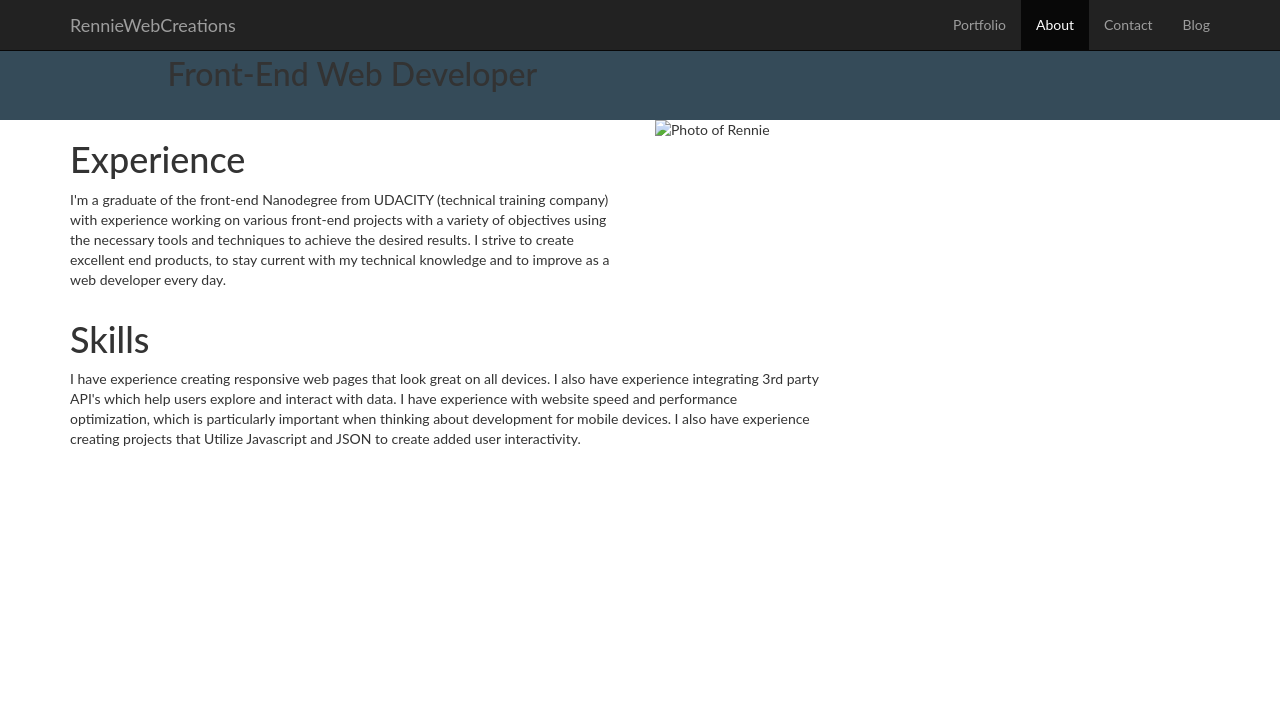
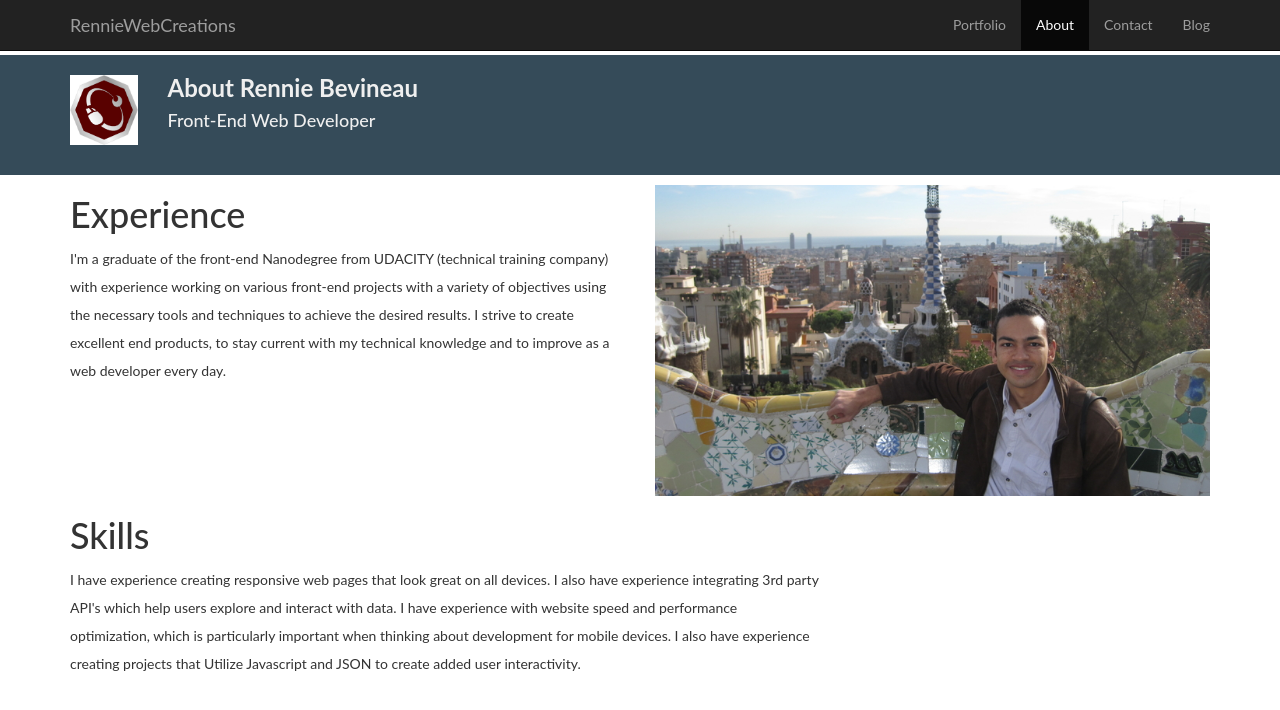
Before and after one commit to Renniesb/Portfolio-page, a plain HTML site: page about.html in a window 1280 px wide. Drawn offline with nearby package versions, Linux system fonts and the light colour scheme.

Commit message:
format pages

```diff
--- a/about.html
+++ b/about.html
@@ -40,16 +40,16 @@
 	</nav>
 
 	<div class="bg-blue">
-		<div class="container">
+		<div class="container" id="content">
 			<div class="row">
 
 				<div class="col-xs-4 col-sm-2 col-lg-1">
-					<img class="title-logo img-responsive" src="img/mouse_logo.jpg"  alt="my logo image">
+					<img class="pages-logo img-responsive" src="img/mouse_logo.jpg"  alt="my logo image">
 				</div>
 
 				<div class=" col xs-8 col-sm-10 col-lg-11">
-					<h3 class="title"><strong>About Rennie Bevineau</strong></h3>
-					<h4 class="subtitle">Front-End Web Developer</h4>
+					<h3 class="pages-title"><strong>About Rennie Bevineau</strong></h3>
+					<h4 class="pages-title">Front-End Web Developer</h4>
 				</div>
 			</div> <!-- end of row -->
 		</div> <!-- end of container -->
--- a/css/main.css
+++ b/css/main.css
@@ -13,9 +13,16 @@
 	border: 1px solid red !important;
 }*/
 
+.pages-logo{
+	width: 80px;
+    height: 70px;
+    margin-top: 20px;
+}
+
 body{
 font-family: 'Lato', sans-serif;
 word-wrap: break-word;
+line-height: 200%;
 }
 
 
@@ -23,8 +30,20 @@ word-wrap: break-word;
 	color: #747704
 }
 
+#my-image {
+    margin-top: 10px;
+}
+
+.pages-title{
+	color: #efefef;
+}
+
 .subtitle{
 	font-size: 4vmin;
+}
+
+.tie-photo {
+    margin-top: 20px;
 }
 
 .title2 {
@@ -72,6 +91,7 @@ hr {
 
 .bg-blue {
 	background-color: #354b59;
+	margin-top: 55px;
 	min-height: 120px;
 }
 
```
Also changed, not shown: contact.html (+1 -1 lines), img/mouse_logo.jpg (added), img/profile.jpg (added), img/sitting.jpg (added).
